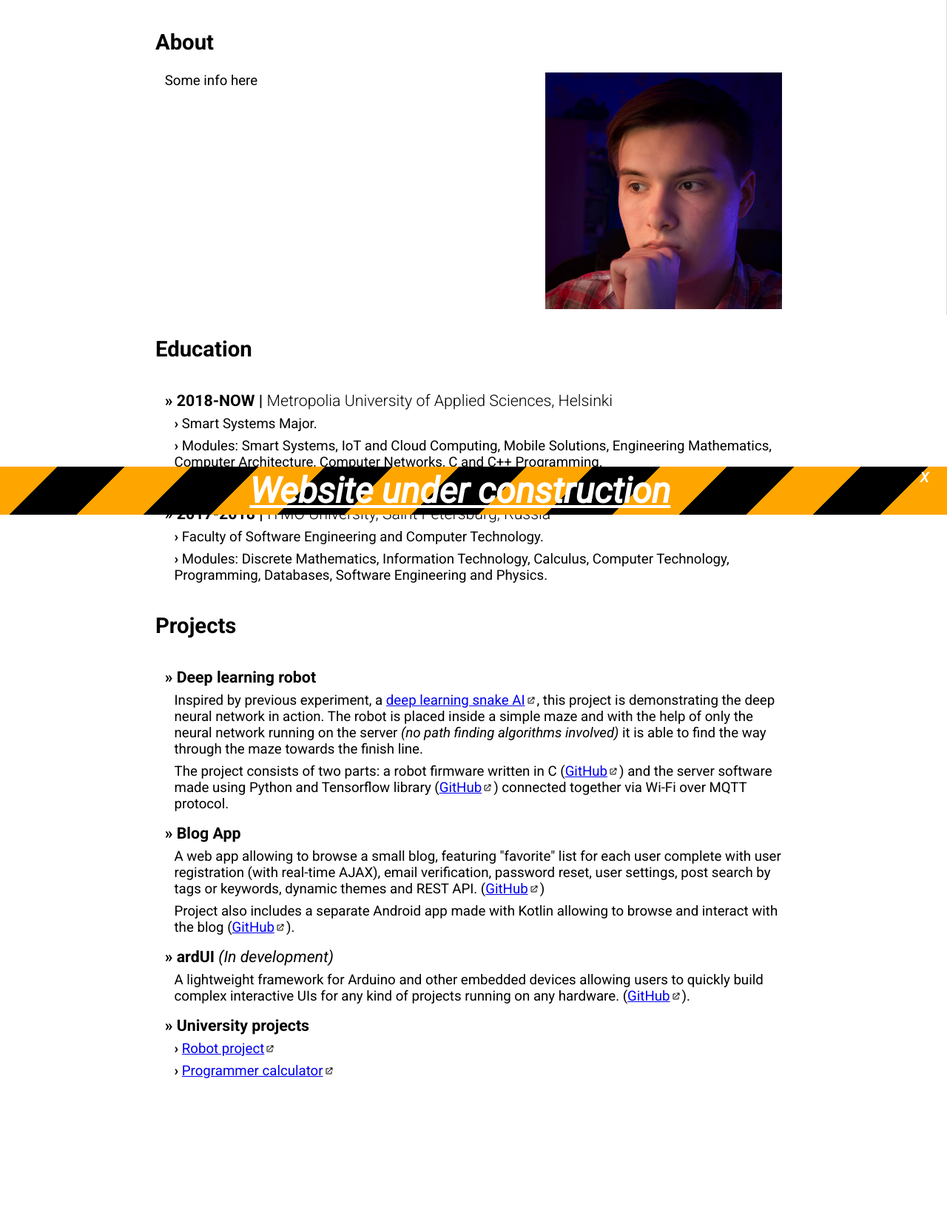
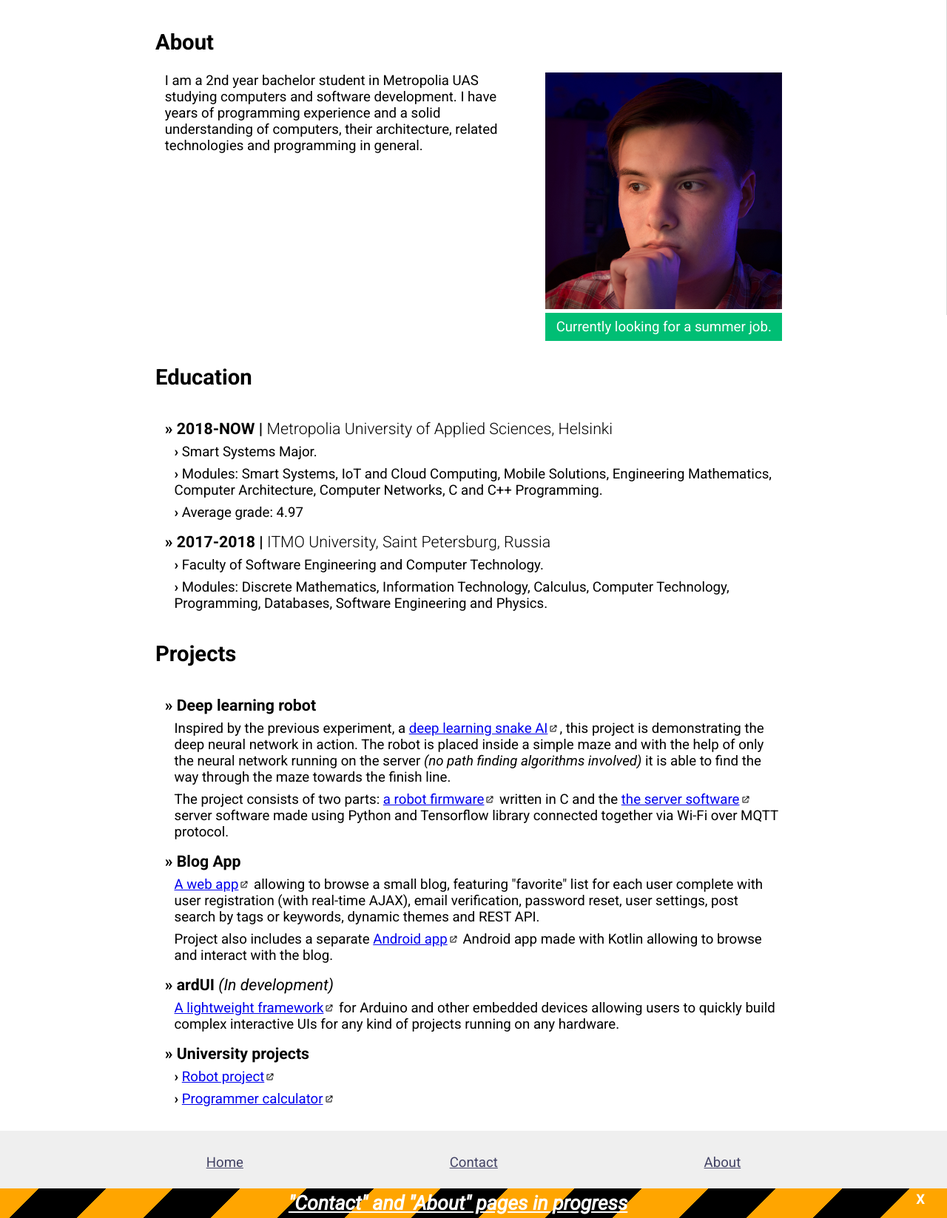
Before and after one commit to MStefan99/MStefan99.github.io, a PHP site: page / in a window 1280 px wide; the page is wider, and only the part inside the window is pictured. Shown: the part 104-1751 px from the top of that part at 74% size. Before the commit the page ends 1562 px from the top of that part, so only its background shows below. Run offline with PHP 8.4, Linux system fonts and the light colour scheme.

Commit message:
added footer added info to about section enabled analytics

```diff
--- a/index.html
+++ b/index.html
@@ -2,25 +2,25 @@
 <html lang="en">
 <head>
     <link href="resources/style.css" rel="stylesheet" type="text/css">
-    <link href="https://fonts.googleapis.com/css?family=Roboto+Condensed:400,400i|Roboto:300,400,400i,700,900&display=swap"
+    <link href="https://fonts.googleapis.com/css?family=Roboto:300,400,400i,700&display=swap"
           rel="stylesheet">
     <link href="./resources/ico.png" rel="icon" sizes="16x16" type="image/png">
     <link href="./resources/apple-touch-icon-120x120-precomposed.png" rel="apple-touch-icon" sizes="120x120"/>
     <link href="./resources/apple-touch-icon-152x152-precomposed.png" rel="apple-touch-icon" sizes="152x152"/>
 
-    <!-- Global site tag (gtag.js) - Google Analytics -->
-    <!--  <script async src="https://www.googletagmanager.com/gtag/js?id=UA-126259429-1"></script>-->
-    <!--  <script>-->
-    <!--    window.dataLayer = window.dataLayer || [];-->
+    <!--Global site tag (gtag.js) - Google Analytics-->
+    <script async src="https://www.googletagmanager.com/gtag/js?id=UA-126259429-1"></script>
+    <script>
+        window.dataLayer = window.dataLayer || [];
 
-    <!--    function gtag() {-->
-    <!--      dataLayer.push(arguments);-->
-    <!--    }-->
+        function gtag() {
+            dataLayer.push(arguments);
+        }
 
-    <!--    gtag('js', new Date());-->
+        gtag('js', new Date());
 
-    <!--    gtag('config', 'UA-126259429-1');-->
-    <!--  </script>-->
+        gtag('config', 'UA-126259429-1');
+    </script>
 
     <meta content="YoYwM-_C1SP_vj-5wv9Lu1MSwNgMZj21psTvS2-nLHo" name="google-site-verification"/>
     <meta content="width=device-width, minimum-scale=1.0, initial-scale=1.0" name="viewport">
@@ -66,7 +66,7 @@
                     <span class="menu-link">Github</span>
                 </div>
             </div>
-            <div class="menu-item" onclick="location.href='./cv/'">
+            <div class="menu-item" onclick="location.href='resources/cv.pdf'">
                 <div class="item-container">
                     <span class="menu-link">CV</span>
                 </div>
@@ -113,13 +113,18 @@
             <div class="title">
                 About
             </div>
-            <div class="section">
-                <span>
-                    Some info here
-                </span>
-                <span class="right">
+            <div class="horizontal">
+                <div class="section">
+                    I am a 2nd year bachelor student in Metropolia UAS studying computers and software development.
+                    I have years of programming experience and a solid understanding of computers, their architecture,
+                    related technologies and programming in general.
+                </div>
+                <div class="section">
                     <img alt="Profile photo" id="profile-photo" src="./resources/profile_photo.jpg">
-                </span>
+                    <div class="green">
+                        Currently looking for a summer job.
+                    </div>
+                </div>
             </div>
 
             <div class="title">
@@ -128,7 +133,7 @@
             <div class="list">
                 <div class="element">
                     <div class="double-bullet subtitle">
-                        <b>2018-NOW</b> |
+                        <b>2018-<span id="current-year">NOW</span></b> |
                         <l>Metropolia University of Applied Sciences, Helsinki</l>
                     </div>
                     <div class="list">
@@ -171,21 +176,21 @@
                         Deep learning robot
                     </div>
                     <div class="section">
-                        Inspired by previous experiment, a <a class="external"
-                                                              href="https://github.com/MStefan99/deep-learning-snake">
+                        Inspired by the previous experiment, a <a class="external"
+                                                                  href="https://github.com/MStefan99/deep-learning-snake">
                         deep learning snake AI</a>, this project is demonstrating the deep neural network in action.
                         The robot is placed inside a simple maze and with the help of only the neural network running on
                         the server <i>(no path finding algorithms involved)</i> it is able to find the way through the
                         maze towards the finish line.
                     </div>
                     <div class="section">
-                        The project consists of two parts: a robot firmware written in C (<a class="external"
-                                                                                             href="https://github.com/MStefan99/deep-learning-zumo-client">GitHub</a>)
-                        and the server
-                        software made using Python and Tensorflow library (<a class="external"
-                                                                              href="https://github.com/MStefan99/deep-learning-zumo-server">GitHub</a>)
-                        connected
-                        together via Wi-Fi over MQTT protocol.
+                        The project consists of two parts: <a class="external"
+                                                              href="https://github.com/MStefan99/deep-learning-zumo-client">a
+                        robot firmware</a> written in C
+                        and the <a class="external" href="https://github.com/MStefan99/deep-learning-zumo-server">the
+                        server software</a> server
+                        software made using Python and Tensorflow library connected together via Wi-Fi over MQTT
+                        protocol.
                     </div>
                 </div>
 
@@ -194,14 +199,16 @@
                         Blog App
                     </div>
                     <div class="section">
-                        A web app allowing to browse a small blog, featuring "favorite" list for each user complete
+                        <a class="external" href="https://github.com/MStefan99/blog-app">A web app</a> allowing to
+                        browse a small blog, featuring "favorite" list for each user complete
                         with user registration (with real-time AJAX), email verification, password reset, user
-                        settings, post search by tags or keywords, dynamic themes and REST API. (<a class="external"
-                                                                                                    href="https://github.com/MStefan99/blog-app">GitHub</a>)
+                        settings, post search by tags or keywords, dynamic themes and REST API.
                     </div>
                     <div class="section">
-                        Project also includes a separate Android app made with Kotlin allowing to browse and interact
-                        with the blog (<a class="external" href="https://github.com/MStefan99/blog-client">GitHub</a>).
+                        Project also includes a separate <a class="external"
+                                                            href="https://github.com/MStefan99/blog-client">Android
+                        app</a> Android app made with Kotlin allowing to browse and interact
+                        with the blog.
                     </div>
                 </div>
 
@@ -212,9 +219,9 @@
                     </i>
                     </div>
                     <div class="section">
-                        A lightweight framework for Arduino and other embedded devices allowing users to quickly build
-                        complex interactive UIs for any kind of projects running on any hardware. (<a class="external"
-                                                                                                      href="https://github.com/MStefan99/ardUI">GitHub</a>).
+                        <a class="external" href="https://github.com/MStefan99/ardUI"> A lightweight framework</a> for
+                        Arduino and other embedded devices allowing users to quickly build
+                        complex interactive UIs for any kind of projects running on any hardware.
                     </div>
                 </div>
 
@@ -238,16 +245,31 @@
 </main>
 
 <footer>
+    <div class="group">
+        <div class="subtitle">
+            <a href="https://mstefan99.com">Home</a>
+        </div>
+    </div>
+
+    <div class="group">
+        <div class="disabled subtitle">
+            <a class="not-clickable" href="./contact.html">Contact</a>
+        </div>
+    </div>
+
+    <div class="group">
+        <div class="disabled subtitle">
+            <a class="not-clickable" href="./about.html">About</a>
+        </div>
+    </div>
 </footer>
 
 <div id="banner-container">
     <div class="progress banner">
         <div class="banner-title">
-            Website under construction
+            "Contact" and "About" pages in progress
         </div>
-        <div class="banner-close">
-            X
-        </div>
+        <div class="close-button"></div>
     </div>
 </div>
 
--- a/resources/main.js
+++ b/resources/main.js
@@ -1,7 +1,8 @@
 const menuButton = document.querySelector("#menu-button");
 const menu = document.querySelector("#menu-container");
-const closeButtonList = document.querySelectorAll(".banner-close");
-
+const closeButtonList = document.querySelectorAll(".close-button");
+const currentYear = document.querySelector("#current-year");
+const today = Date();
 
 menuButton.addEventListener("click", () => {
     menu.classList.toggle("hidden-right");
@@ -13,3 +14,5 @@
         element.parentElement.classList.add("dismissed");
     });
 });
+
+currentYear.innerHTML = today.getFullYear().toString();
--- a/resources/style.css
+++ b/resources/style.css
@@ -49,6 +49,10 @@
     background-size: 32px 32px;
     height: 32px;
     width: 32px;
+}
+
+main {
+    min-height: 100vh;
 }
 
 main #menu-container {
@@ -181,16 +185,39 @@
     margin-left: 1vw;
 }
 
-.right {
-    float: right;
-}
-
 .hidden-right {
     transform: translateX(100%);
 }
 
 .hidden {
     display: none;
+}
+
+.disabled {
+    cursor: not-allowed;
+}
+
+.not-clickable {
+    pointer-events: none;
+}
+
+.horizontal {
+    display: flex;
+    flex-flow: row nowrap;
+}
+
+.red {
+    color: #ffffff;
+    background: #af0036;
+    padding: 1vh 0;
+    text-align: center;
+}
+
+.green {
+    color: #ffffff;
+    background: #00be74;
+    padding: 1vh 0;
+    text-align: center;
 }
 
 .external:after {
@@ -206,33 +233,36 @@
 #banner-container {
     box-sizing: border-box;
     overflow-x: hidden;
+    text-align: center;
+}
+
+.floating {
     position: fixed;
     width: 100vw;
     bottom: 0;
     left: 0;
-    text-align: center;
 }
 
 .banner {
     display: flex;
     flex-flow: row nowrap;
     justify-content: space-between;
-    padding: .5vh 25px .5vh 0;
+    padding: .5vh 0 .5vh 0;
     margin: 0;
 }
 
 .notification {
     background: #FFA500;
-    font-size: 4vh;
+    font-size: 18pt;
 }
 
 .error {
     background: #ff1648;
-    font-size: 6vh;
+    font-size: 20pt;
 }
 
 .progress {
-    font-size: 6vh;
+    font-size: 20pt;
     font-style: italic;
     font-weight: 700;
     background: repeating-linear-gradient(
@@ -252,15 +282,57 @@
     word-break: break-word;
 }
 
-.banner .banner-close {
+.banner .close-button {
+    color: #ffffff;
+    text-decoration: none;
+    font-style: normal;
     font-size: 14pt;
     cursor: pointer;
-    color: white;
+    margin-right: 30px;
+}
+
+.banner .close-button:before {
+    content: "X ";
+    color: #ffffff;
+    font-style: normal;
+    font-size: 14pt;
+    cursor: pointer;
 }
 
 .banner.dismissed {
-    pointer-events: none;
+    display: none;
     visibility: hidden;
+}
+
+footer {
+    background: #efefef;
+    min-height: 5vh;
+    display: flex;
+    flex-flow: row wrap;
+    justify-content: space-evenly;
+    padding: 2vh 5vw;
+    color: #666666;
+}
+
+footer a {
+    color: #444466;
+}
+
+footer .group {
+    display: flex;
+    flex-flow: column nowrap;
+    margin: 0 5vw;
+}
+
+footer .group .subtitle {
+    font-size: 14pt;
+    font-weight: 400;
+}
+
+#copyright {
+    margin: 0 1vw 1vh auto;
+    font-size: 10pt;
+    color: #777777;
 }
 
 @media screen and (max-width: 425px) {
```
Also changed, not shown: 1 other file.
